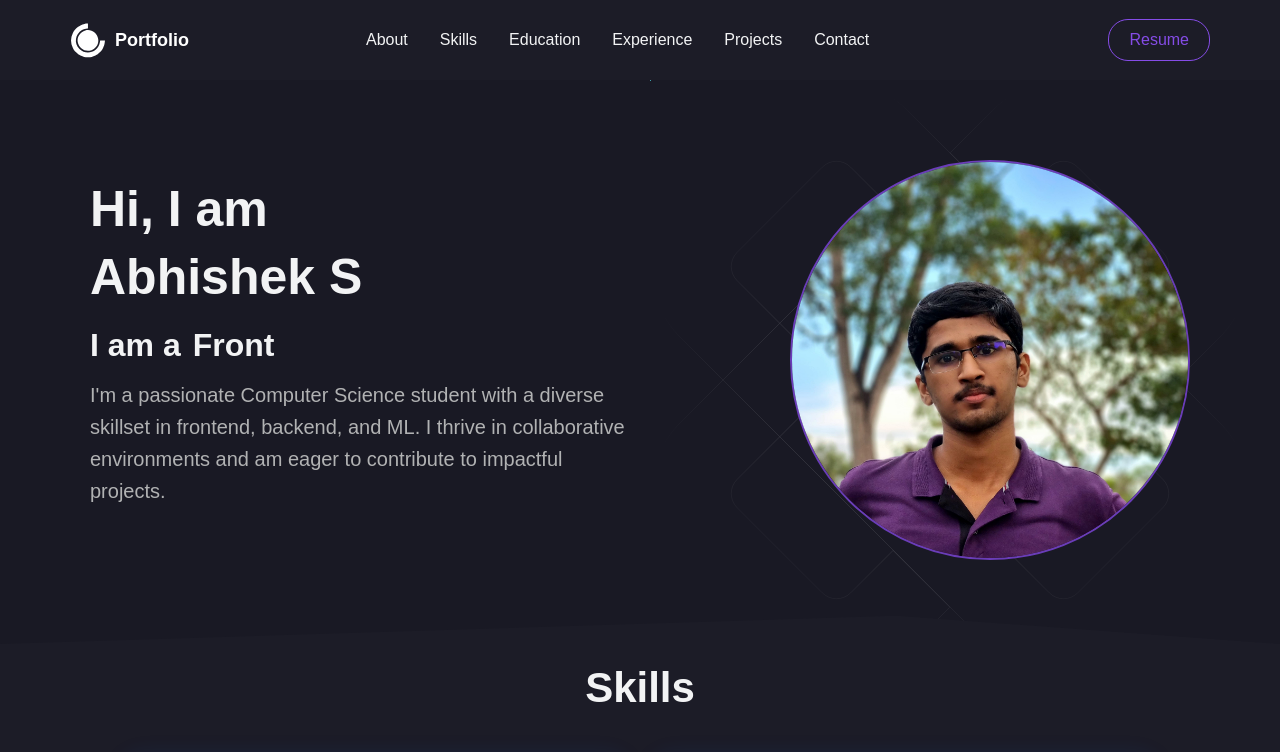
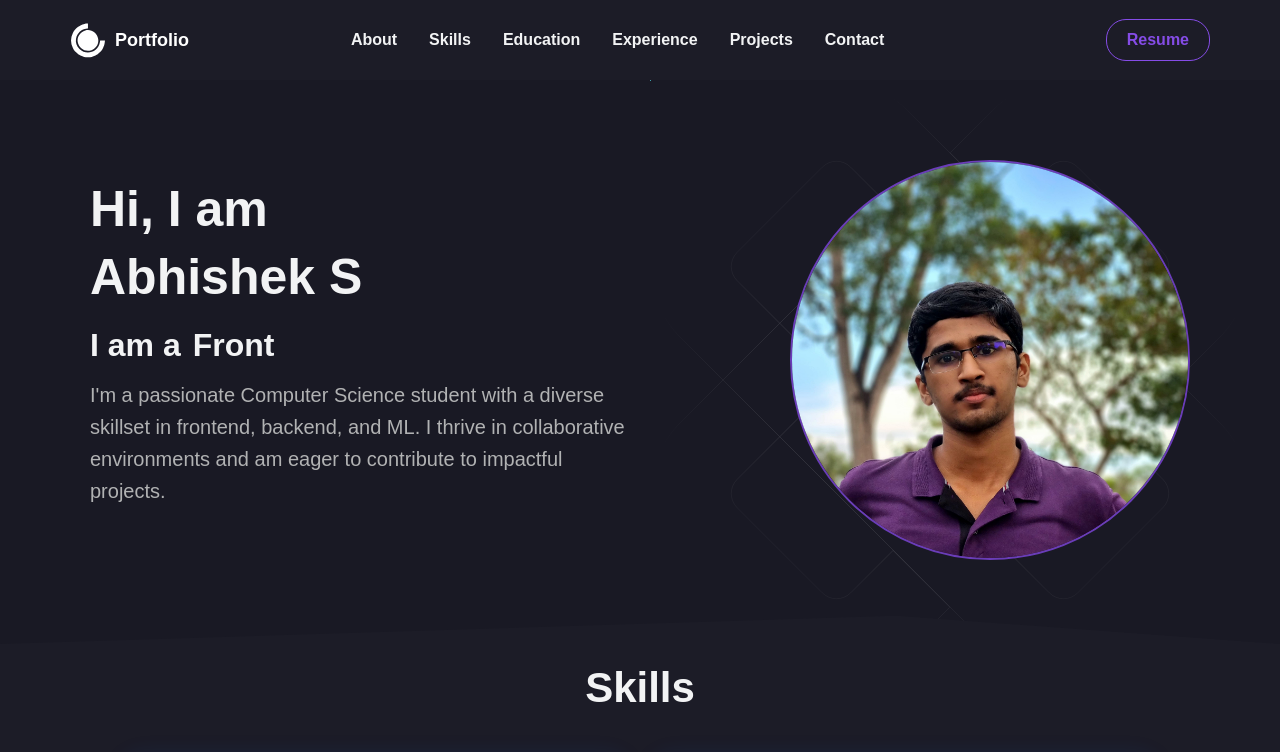
Before and after one commit to abhi-s-03/Portfolio, a React (Vite) app: page / in a window 1280 px wide. Shown: the top 752 px of the page. Built offline with nearby package versions, Linux system fonts and the light colour scheme.

Commit message:
Update font-weight in navbar.css

```diff
--- a/src/components/navbar/navbar.css
+++ b/src/components/navbar/navbar.css
@@ -60,7 +60,7 @@
 
 .navbar-items a {
   color: #f2f3f4;
-  font-weight: 501;
+  font-weight: 600;
   cursor: pointer;
   text-decoration: none;
 }
@@ -96,7 +96,7 @@
   color: #854ce6;
   cursor: pointer;
   padding: 0 20px;
-  font-weight: 501;
+  font-weight: 600;
   text-decoration: none;
   font-size: 16px;
   transition: all 0.6s ease-in-out;
@@ -140,7 +140,7 @@
 
 .mobile-navbar-items a{
   color: #f2f3f4;
-  font-weight: 501;
+  font-weight: 600;
   cursor: pointer;
   transition: all 0.2s ease-in-out;
   text-decoration: none;
```
